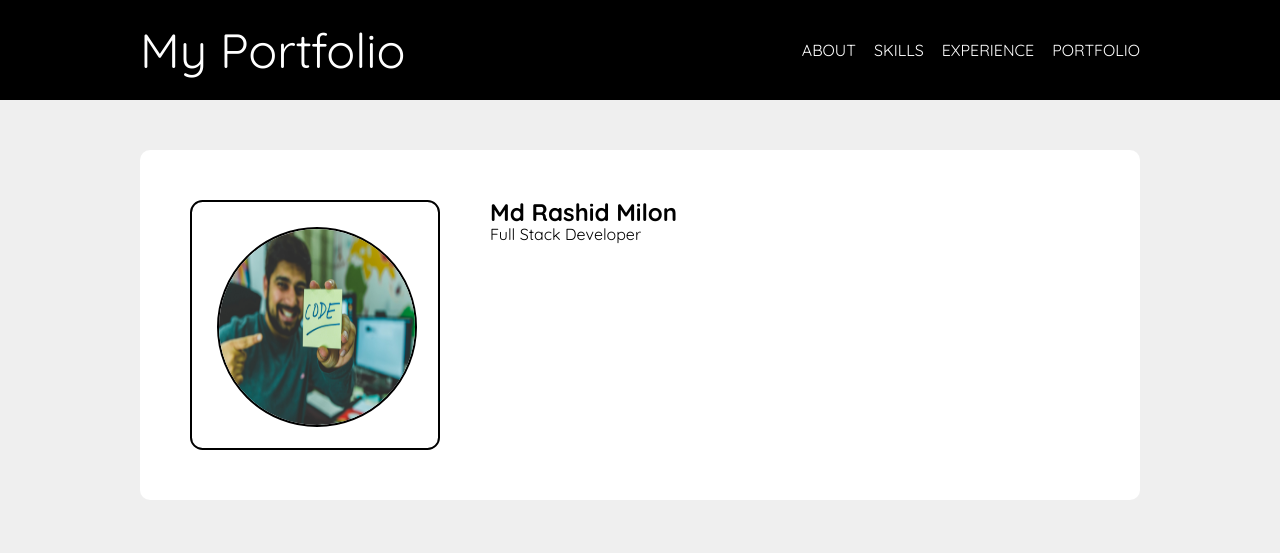
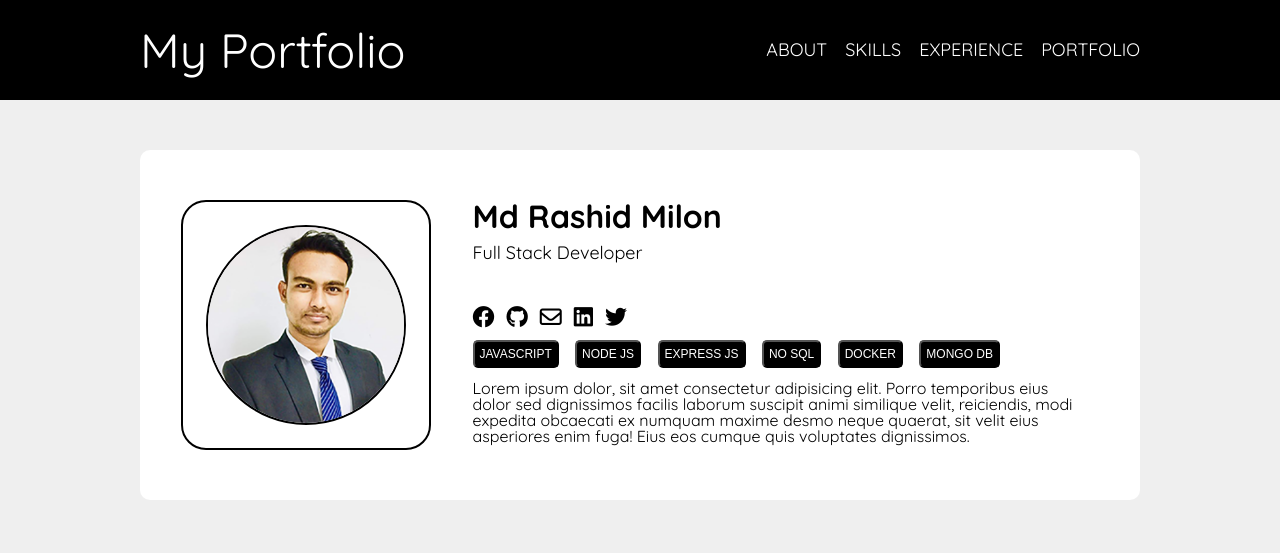
Before and after one commit to rashidmilon/my-portfolio, a plain HTML site: page index.html in a window 1280 px wide. Drawn offline with Linux system fonts and the light colour scheme.

Commit message:
skills and bio added
profile info and title added

```diff
--- a/Styles/style.css
+++ b/Styles/style.css
@@ -45,6 +45,7 @@ nav {
 }
 
 .nav-items a {
+  font-size: 18px;
   color: white;
   text-transform: uppercase;
   text-decoration: none;
@@ -55,52 +56,78 @@ nav {
   height: 350px;
   background-color: #ffffff;
   border-radius: 10px;
-  box-shadow: 0 0 15 0 rgba(0, 0, 0, 0.2);
+  box-shadow: 0 0 15 2 rgba(0, 0, 0, 0.4);
   display: flex;
 }
 
 .profile-picture-container {
   height: 350px;
   width: 350px;
-  /* justify-content: center;
-  align-items: center; */
+  display: flex;
+  justify-content: center;
+  align-items: center;
 }
 
 .square-container {
   border: 2px solid black;
   width: 250px;
   height: 250px;
-  border-radius: 5%;
-  margin-top: 50px;
-  margin-left: 50px;
+  border-radius: 10%;
+  display: flex;
+  justify-content: center;
+  align-items: center;
 }
 .circle-container {
   width: 200px;
   height: 200px;
   border: 2px solid black;
   border-radius: 50%;
-  margin-top: 25px;
-  margin-left: 25px;
+  display: flex;
+  justify-content: center;
+  align-items: center;
   overflow: hidden;
 }
 
-img {
-  height: 200px;
-  width: 200px;
+.circle-container img {
+  height: 100%;
+  width: 100%;
 }
 
 .profile-info-container {
   height: 350px;
   width: 650px;
   margin-top: 50px;
+  margin-right: 50px;
 }
 
 .profile-info h1 {
-  font-size: 24px;
+  font-size: 32px;
   font-weight: bold;
 }
 
 .profile-info h3 {
-  font-size: 16px;
+  font-size: 18px;
+  margin-top: 12px;
+}
+
+.social-icon-container {
+  display: flex;
   margin-top: 2px;
+  margin-right: 12px;
 }
+
+.social-icon {
+  font-size: 22px;
+  display: flex;
+  margin-top: 42px;
+  margin-right: 12px;
+}
+
+.btn {
+  background-color: black;
+  color: white;
+  border-radius: 5px;
+  font-size: 12px;
+  padding: 5px;
+  margin: 12px 12px 12px 0px;
+}
--- a/index.html
+++ b/index.html
@@ -7,6 +7,15 @@
       href="https://fonts.googleapis.com/css2?family=Quicksand:wght@300;400;500;600;700&display=swap"
       rel="stylesheet"
     />
+
+    <link
+      rel="stylesheet"
+      href="https://cdnjs.cloudflare.com/ajax/libs/font-awesome/6.4.2/css/all.min.css"
+      integrity="sha512-z3gLpd7yknf1YoNbCzqRKc4qyor8gaKU1qmn+CShxbuBusANI9QpRohGBreCFkKxLhei6S9CQXFEbbKuqLg0DA=="
+      crossorigin="anonymous"
+      referrerpolicy="no-referrer"
+    />
+
     <link rel="stylesheet" href="/Styles/reset.css" />
     <link rel="stylesheet" href="/Styles/style.css" />
     <title>Parsonal Portfolio Site</title>
@@ -32,7 +41,7 @@
         <div class="profile-picture-container">
           <div class="square-container">
             <div class="circle-container">
-              <img src="/images/display-image.jpg" alt="image" />
+              <img src="/images/rashid -milon.png" alt="image" />
             </div>
           </div>
         </div>
@@ -41,6 +50,48 @@
             <h1 class="profile-name">Md Rashid Milon</h1>
             <h3 class="profile-title">Full Stack Developer</h3>
           </div>
+          <div class="social-icon-container">
+            <div class="social-icon">
+              <i class="fa-brands fa-facebook"></i>
+            </div>
+
+            <div class="social-icon">
+              <i class="fa-brands fa-github"></i>
+            </div>
+
+            <div class="social-icon">
+              <i class="fa-regular fa-envelope"></i>
+            </div>
+
+            <div class="social-icon">
+              <i class="fa-brands fa-linkedin"></i>
+            </div>
+
+            <div class="social-icon">
+              <i class="fa-brands fa-twitter"></i>
+            </div>
+          </div>
+
+          <div class="skills-button-container">
+            <div>
+              <button class="btn btn-skill">JAVASCRIPT</button>
+              <button class="btn btn-skill">NODE JS</button>
+              <button class="btn btn-skill">EXPRESS JS</button>
+              <button class="btn btn-skill">NO SQL</button>
+              <button class="btn btn-skill">DOCKER</button>
+              <button class="btn btn-skill">MONGO DB</button>
+            </div>
+          </div>
+
+          <div class="short-bio">
+            <p>
+              Lorem ipsum dolor, sit amet consectetur adipisicing elit. Porro
+              temporibus eius dolor sed dignissimos facilis laborum suscipit
+              animi similique velit, reiciendis, modi expedita obcaecati ex
+              numquam maxime desmo neque quaerat, sit velit eius asperiores enim
+              fuga! Eius eos cumque quis voluptates dignissimos.
+            </p>
+          </div>
         </div>
       </section>
     </main>
```
Also changed, not shown: images/display-image.jpg (deleted), images/rashid -milon.png (added), 1 other file.
